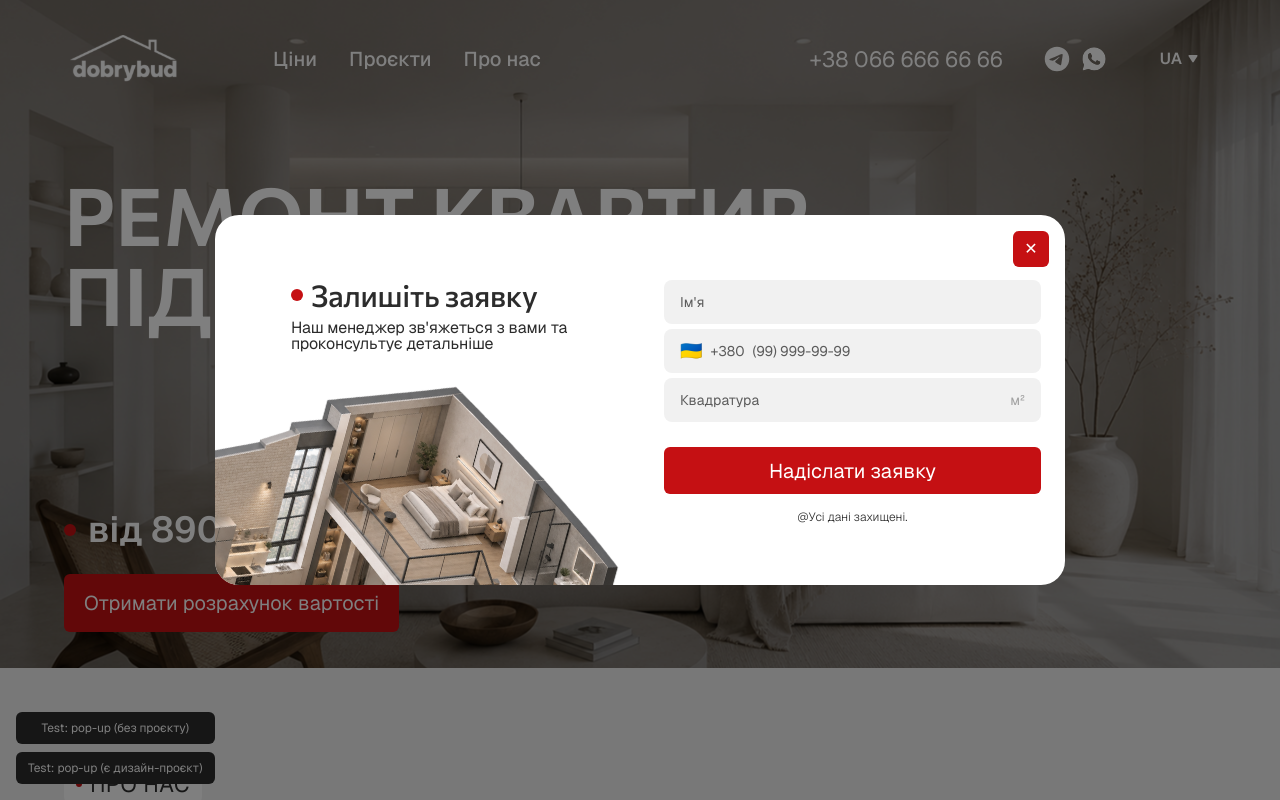
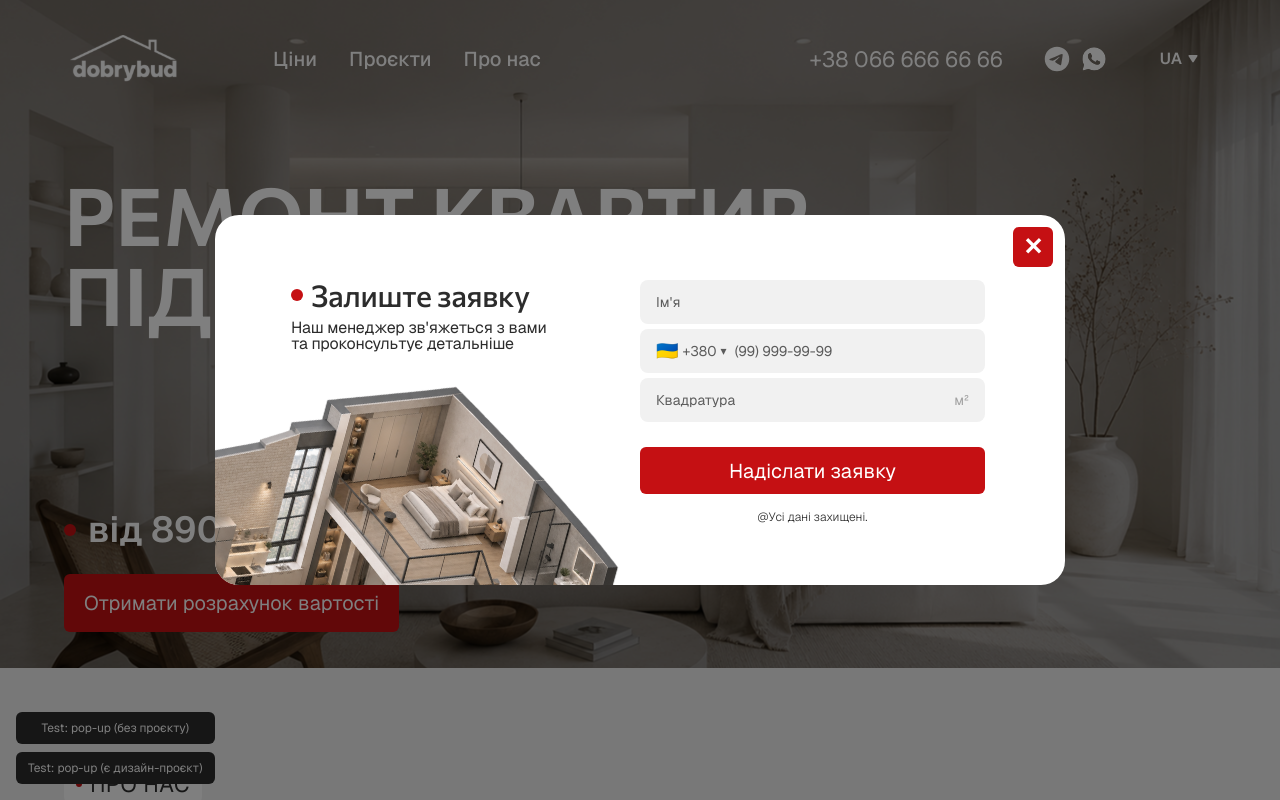
Before and after one commit to StarKolya/dobrybud, a Next.js app: page /uk in a window 1280 px wide. Both pictures are taken after a click on the button "Test: pop-up (без проєкту)". Shown: the top 800 px of the page. Built offline with nearby package versions, Linux system fonts and the light colour scheme.

Commit message:
LeadFormPopup finished

```diff
--- a/messages/uk.json
+++ b/messages/uk.json
@@ -179,7 +179,7 @@
     "backHome": "На головну"
   },
   "leadForm": {
-    "title": "Залишіть заявку",
+    "title": "Залиште заявку",
     "description": "Наш менеджер зв'яжеться з вами та проконсультує детальніше",
     "name": "Ім'я",
     "phone": "Телефон",
--- a/src/components/popups/LeadFormPopup.tsx
+++ b/src/components/popups/LeadFormPopup.tsx
@@ -24,7 +24,9 @@ export function LeadFormPopup({ open, onClose }: { open: boolean; onClose: () =>
       open={open}
       onClose={onClose}
       maxWidthClassName="max-w-[850px]"
-      closeButtonClassName="rounded-md bg-brand-red text-white hover:bg-brand-dark"
+      closeButtonClassName="rounded-md bg-brand-red text-2xl font-bold text-white hover:bg-brand-dark"
+      closeButtonSizeClassName="h-10 w-10"
+      closeButtonPositionClassName="right-3 top-3"
       className="overflow-hidden"
     >
       <div className="flex flex-col tablet:h-92.5 tablet:flex-row">
@@ -36,7 +38,7 @@ export function LeadFormPopup({ open, onClose }: { open: boolean; onClose: () =>
                 {t("title")}
               </h2>
             </div>
-            <p className="font-sans text-base font-normal leading-none tracking-[-0.01em] lining-nums proportional-nums text-foreground mt-2.5">
+            <p className="max-w-66 font-sans text-base font-normal leading-none tracking-[-0.01em] lining-nums proportional-nums text-foreground mt-2.5">
               {t("description")}
             </p>
           </div>
@@ -48,7 +50,7 @@ export function LeadFormPopup({ open, onClose }: { open: boolean; onClose: () =>
           </div>
         </div>
 
-        <div className="flex flex-col gap-4 p-6 tablet:pt-16.25 tablet:w-1/2">
+        <div className="flex flex-col gap-4 tablet:pt-16.25 tablet:pr-20 tablet:w-1/2">
           <form onSubmit={handleSubmit} className="flex flex-col gap-1.25">
             <input
               required
--- a/src/components/popups/LeadFormUploadPopup.tsx
+++ b/src/components/popups/LeadFormUploadPopup.tsx
@@ -26,7 +26,9 @@ export function LeadFormUploadPopup({ open, onClose }: { open: boolean; onClose:
       open={open}
       onClose={onClose}
       maxWidthClassName="max-w-[850px]"
-      closeButtonClassName="rounded-md bg-brand-red text-white hover:bg-brand-dark"
+      closeButtonClassName="rounded-md bg-brand-red text-lg font-bold text-white hover:bg-brand-dark"
+      closeButtonSizeClassName="h-10 w-10"
+      closeButtonPositionClassName="right-3 top-3"
       className="overflow-hidden"
     >
       <div className="flex flex-col tablet:h-92.5 tablet:flex-row">
@@ -38,7 +40,7 @@ export function LeadFormUploadPopup({ open, onClose }: { open: boolean; onClose:
                 {t("title")}
               </h2>
             </div>
-            <p className="font-sans text-base font-normal leading-none tracking-[-0.01em] lining-nums proportional-nums text-brand-dark/60">
+            <p className="max-w-60 font-sans text-base font-normal leading-none tracking-[-0.01em] lining-nums proportional-nums text-brand-dark/60">
               {t("description")}
             </p>
           </div>
--- a/src/components/ui/Modal.tsx
+++ b/src/components/ui/Modal.tsx
@@ -9,6 +9,8 @@ export function Modal({
   className = "",
   maxWidthClassName = "max-w-lg",
   closeButtonClassName = "rounded-full bg-white/90 hover:bg-brand-gray",
+  closeButtonSizeClassName = "h-9 w-9",
+  closeButtonPositionClassName = "right-4 top-4",
 }: {
   open: boolean;
   onClose: () => void;
@@ -16,6 +18,8 @@ export function Modal({
   className?: string;
   maxWidthClassName?: string;
   closeButtonClassName?: string;
+  closeButtonSizeClassName?: string;
+  closeButtonPositionClassName?: string;
 }) {
   if (!open) return null;
 
@@ -26,7 +30,7 @@ export function Modal({
           type="button"
           onClick={onClose}
           aria-label="Close"
-          className={`absolute right-4 top-4 flex h-9 w-9 items-center justify-center ${closeButtonClassName}`}
+          className={`absolute ${closeButtonPositionClassName} flex ${closeButtonSizeClassName} items-center justify-center ${closeButtonClassName}`}
         >
           ✕
         </button>
--- a/src/components/ui/PhoneInput.tsx
+++ b/src/components/ui/PhoneInput.tsx
@@ -1,19 +1,110 @@
 "use client";
 
+import { useEffect, useRef, useState } from "react";
 import type { ComponentPropsWithoutRef } from "react";
 
-export function PhoneInput({ className = "", ...props }: ComponentPropsWithoutRef<"input">) {
+interface Country {
+  code: string;
+  name: string;
+  dialCode: string;
+  flag: string;
+}
+
+const COUNTRIES: Country[] = [
+  { code: "UA", name: "Україна", dialCode: "+380", flag: "🇺🇦" },
+  { code: "PL", name: "Polska", dialCode: "+48", flag: "🇵🇱" },
+  { code: "DE", name: "Deutschland", dialCode: "+49", flag: "🇩🇪" },
+  { code: "GB", name: "United Kingdom", dialCode: "+44", flag: "🇬🇧" },
+  { code: "US", name: "United States", dialCode: "+1", flag: "🇺🇸" },
+];
+
+type PhoneInputProps = Omit<ComponentPropsWithoutRef<"input">, "type" | "value" | "onChange">;
+
+export function PhoneInput({ className = "", name, required, placeholder, ...props }: PhoneInputProps) {
+  const [country, setCountry] = useState<Country>(COUNTRIES[0]);
+  const [open, setOpen] = useState(false);
+  const [number, setNumber] = useState("");
+  const containerRef = useRef<HTMLDivElement>(null);
+
+  useEffect(() => {
+    if (!open) return;
+
+    const handlePointerDown = (event: PointerEvent) => {
+      if (!containerRef.current?.contains(event.target as Node)) setOpen(false);
+    };
+    const handleKeyDown = (event: KeyboardEvent) => {
+      if (event.key === "Escape") setOpen(false);
+    };
+
+    document.addEventListener("pointerdown", handlePointerDown);
+    document.addEventListener("keydown", handleKeyDown);
+    return () => {
+      document.removeEventListener("pointerdown", handlePointerDown);
+      document.removeEventListener("keydown", handleKeyDown);
+    };
+  }, [open]);
+
   return (
-    <div className={`flex items-center gap-2 rounded-lg bg-brand-gray px-4 py-3 ${className}`}>
-      <span aria-hidden className="text-lg leading-none">
-        🇺🇦
-      </span>
-      <span className="text-sm font-normal text-[#5c5c5c]">+380</span>
+    <div
+      ref={containerRef}
+      className={`relative flex items-center gap-2 rounded-lg bg-brand-gray px-4 py-3 ${className}`}
+    >
+      <button
+        type="button"
+        onClick={() => setOpen((prev) => !prev)}
+        aria-haspopup="listbox"
+        aria-expanded={open}
+        className="flex items-center gap-1 text-sm font-normal text-[#5c5c5c] outline-none"
+      >
+        <span aria-hidden className="text-lg leading-none">
+          {country.flag}
+        </span>
+        <span>{country.dialCode}</span>
+        <span aria-hidden className={`text-xs transition-transform ${open ? "rotate-180" : ""}`}>
+          ▾
+        </span>
+      </button>
+
       <input
+        {...props}
         type="tel"
+        required={required}
+        placeholder={placeholder}
+        value={number}
+        onChange={(event) => setNumber(event.target.value)}
         className="flex-1 bg-transparent text-sm font-normal text-[#5c5c5c] outline-none placeholder:text-[#5c5c5c]"
-        {...props}
       />
+
+      {name && <input type="hidden" name={name} value={`${country.dialCode}${number}`} />}
+
+      {open && (
+        <div
+          role="listbox"
+          className="absolute left-0 top-[calc(100%+8px)] z-20 max-h-56 w-56 overflow-y-auto rounded-xl bg-white p-2 text-brand-dark shadow-lg"
+        >
+          {COUNTRIES.map((option) => (
+            <button
+              key={option.code}
+              type="button"
+              role="option"
+              aria-selected={option.code === country.code}
+              onClick={() => {
+                setCountry(option);
+                setOpen(false);
+              }}
+              className={`flex w-full items-center gap-2 rounded-lg px-3 py-2 text-left text-sm hover:bg-brand-gray ${
+                option.code === country.code ? "font-medium text-brand-red" : ""
+              }`}
+            >
+              <span aria-hidden className="text-base leading-none">
+                {option.flag}
+              </span>
+              <span className="flex-1">{option.name}</span>
+              <span className="text-brand-dark/40">{option.dialCode}</span>
+            </button>
+          ))}
+        </div>
+      )}
     </div>
   );
 }
```
